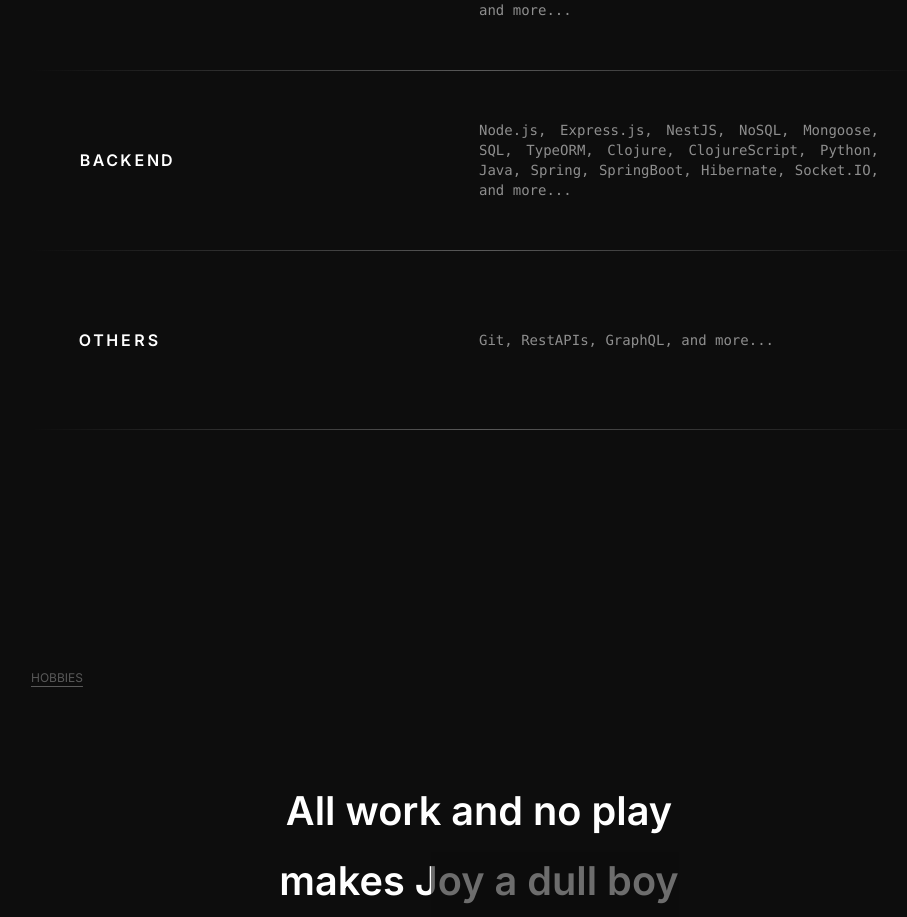
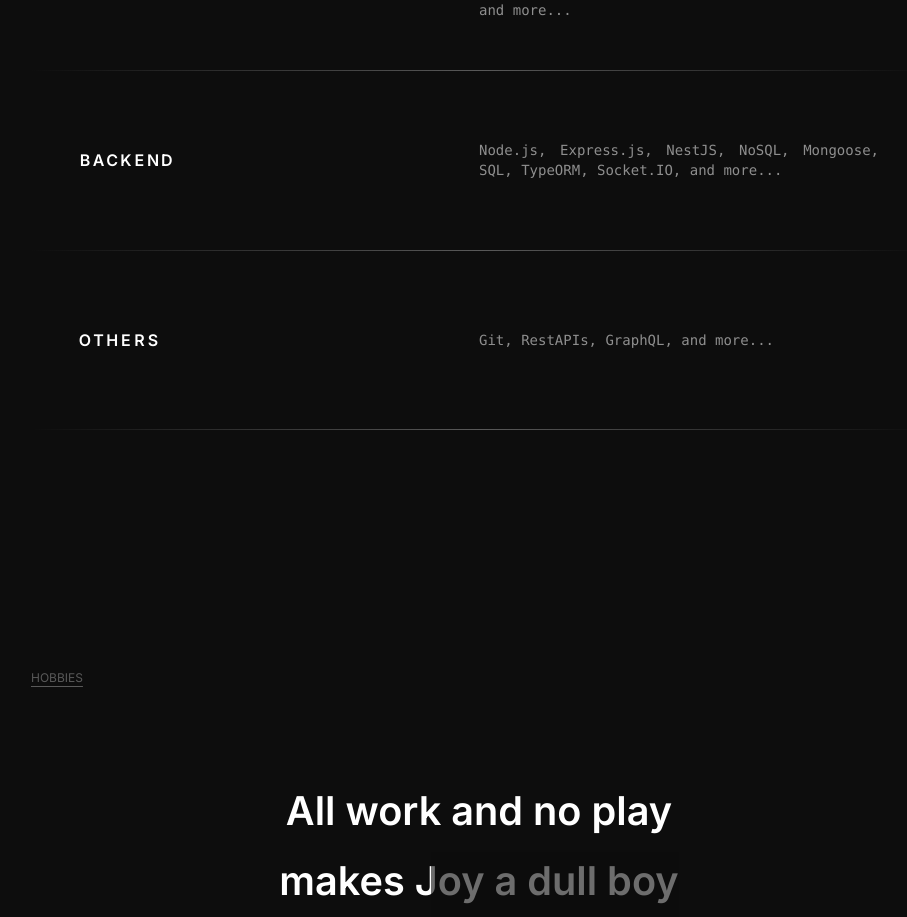
Before and after one commit to joysamaddar/portfolio, a Next.js app: page / in a window 1280 px wide. Shown: the part 4718-5635 px from the top of the page, without its empty margins (161-1068 px from the left). Built offline with nearby package versions, Linux system fonts and the light colour scheme.

Commit message:
Updated skills

```diff
--- a/constants/skills.ts
+++ b/constants/skills.ts
@@ -25,13 +25,6 @@
     "Mongoose",
     "SQL",
     "TypeORM",
-    "Clojure",
-    "ClojureScript",
-    "Python",
-    "Java",
-    "Spring",
-    "SpringBoot",
-    "Hibernate",
     "Socket.IO",
     "and more...",
   ],
```
